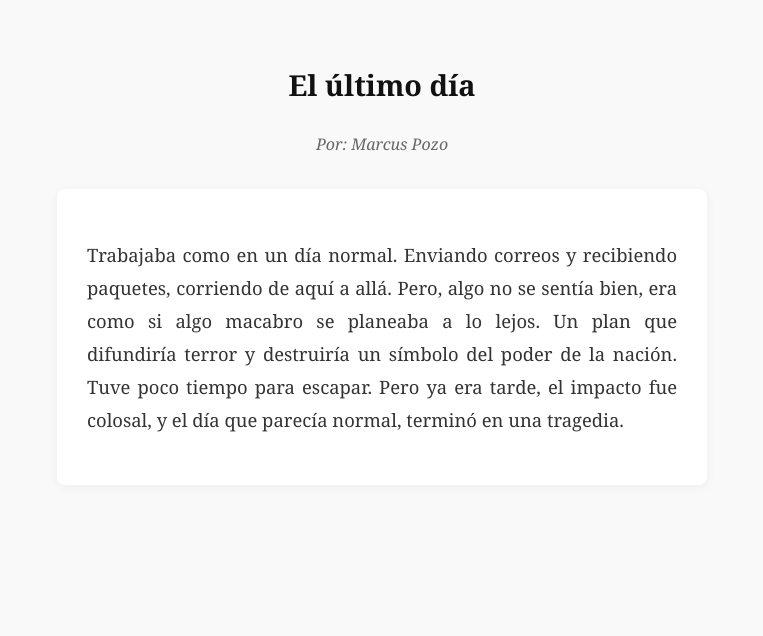
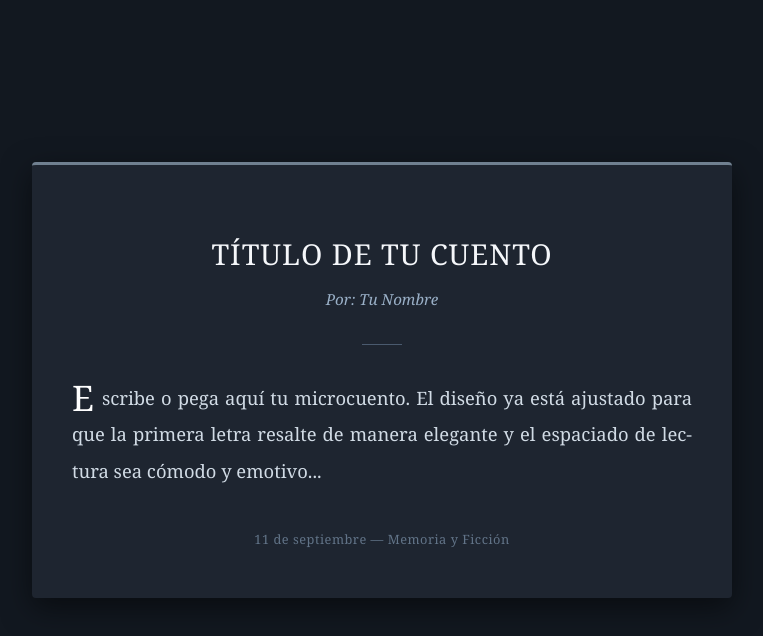
Before and after one commit to MP-1235/MP-1235.github.io, a plain HTML site: page index.html in a window 1280 px wide. Shown: the whole page, without its empty margins (258-1021 px from the left). Drawn offline with Linux system fonts and the light colour scheme.

Commit message:
Revamp index.html for microcuento layout and style
Updated the HTML structure and styles for a micro-story page, enhancing the design and layout.

```diff
--- a/index.html
+++ b/index.html
@@ -3,45 +3,102 @@
 <head>
     <meta charset="UTF-8">
     <meta name="viewport" content="width=device-width, initial-scale=1.0">
-    <title>Microcuento - 11 de Septiembre</title>
+    <title>Microcuento | 11 de Septiembre</title>
     <style>
+        /* Estilos generales de la página */
         body {
-            font-family: 'Georgia', serif;
-            max-width: 650px;
-            margin: 0 auto;
-            padding: 40px 20px;
-            background-color: #f9f9f9;
-            color: #333;
-            line-height: 1.8;
+            font-family: 'Bangers', 'Georgia', serif;
+            background-color: #121820;
+            color: #e0e6ed;
+            margin: 0;
+            padding: 60px 20px;
+            display: flex;
+            justify-content: center;
+            align-items: center;
+            min-height: 80vh;
         }
+
+        /* Contenedor principal estilo tarjeta */
+        .contenedor {
+            max-width: 620px;
+            width: 100%;
+            background-color: #1e2530;
+            padding: 50px 40px;
+            border-radius: 4px;
+            box-shadow: 0 10px 30px rgba(0, 0, 0, 0.5);
+            border-top: 3px solid #708090; /* Detalle sobrio en gris pizarra */
+        }
+
+        /* Título del cuento */
         h1 {
+            font-size: 1.8rem;
+            font-weight: 400;
             text-align: center;
-            font-size: 1.8rem;
-            color: #111;
+            color: #f5f7fa;
+            letter-spacing: 1px;
+            margin-bottom: 8px;
         }
+
+        /* Nombre del autor o subtítulo */
         .autor {
             text-align: center;
+            font-size: 0.95rem;
+            color: #9ab0c7;
             font-style: italic;
-            color: #666;
-            margin-bottom: 30px;
+            margin-bottom: 35px;
         }
-        .cuento {
+
+        /* Separador elegante */
+        .separador {
+            width: 40px;
+            height: 1px;
+            background-color: #4a5a6e;
+            margin: 0 auto 35px auto;
+        }
+
+        /* Texto del cuento */
+        .texto-cuento {
             font-size: 1.15rem;
+            line-height: 2;
+            color: #d1dbe5;
             text-align: justify;
-            background: white;
-            padding: 30px;
-            border-radius: 8px;
-            box-shadow: 0 2px 10px rgba(0,0,0,0.05);
+            hyphens: auto;
+        }
+
+        /* Estilo para la primera letra (capular) si deseas destacarla */
+        .texto-cuento p::first-letter {
+            font-size: 2.2rem;
+            float: left;
+            line-height: 1;
+            margin-right: 8px;
+            color: #ffffff;
+        }
+
+        /* Pie de página sutil */
+        .footer {
+            text-align: center;
+            margin-top: 40px;
+            font-size: 0.8rem;
+            color: #627488;
+            letter-spacing: 0.5px;
         }
     </style>
 </head>
 <body>
 
-    <h1>El último día</h1>
-    <p class="autor">Por: Marcus Pozo</p>
+    <div class="contenedor">
+        <h1>TÍTULO DE TU CUENTO</h1>
+        <p class="autor">Por: Tu Nombre</p>
 
-    <div class="cuento">
-        <p>Trabajaba como en un día normal. Enviando correos y recibiendo paquetes, corriendo de aquí a allá. Pero, algo no se sentía bien, era como si algo macabro se planeaba a lo lejos. Un plan que difundiría terror y destruiría un símbolo del poder de la nación. Tuve poco tiempo para escapar. Pero ya era tarde, el impacto fue colosal, y el día que parecía normal, terminó en una tragedia.</p>
+        <div class="separador"></div>
+
+        <div class="texto-cuento">
+            <p>Escribe o pega aquí tu microcuento. El diseño ya está ajustado para que la primera letra resalte de manera elegante y el espaciado de lectura sea cómodo y emotivo...</p>
+        </div>
+
+        <div class="footer">
+            11 de septiembre — Memoria y Ficción
+        </div>
     </div>
 
 </body>
```
